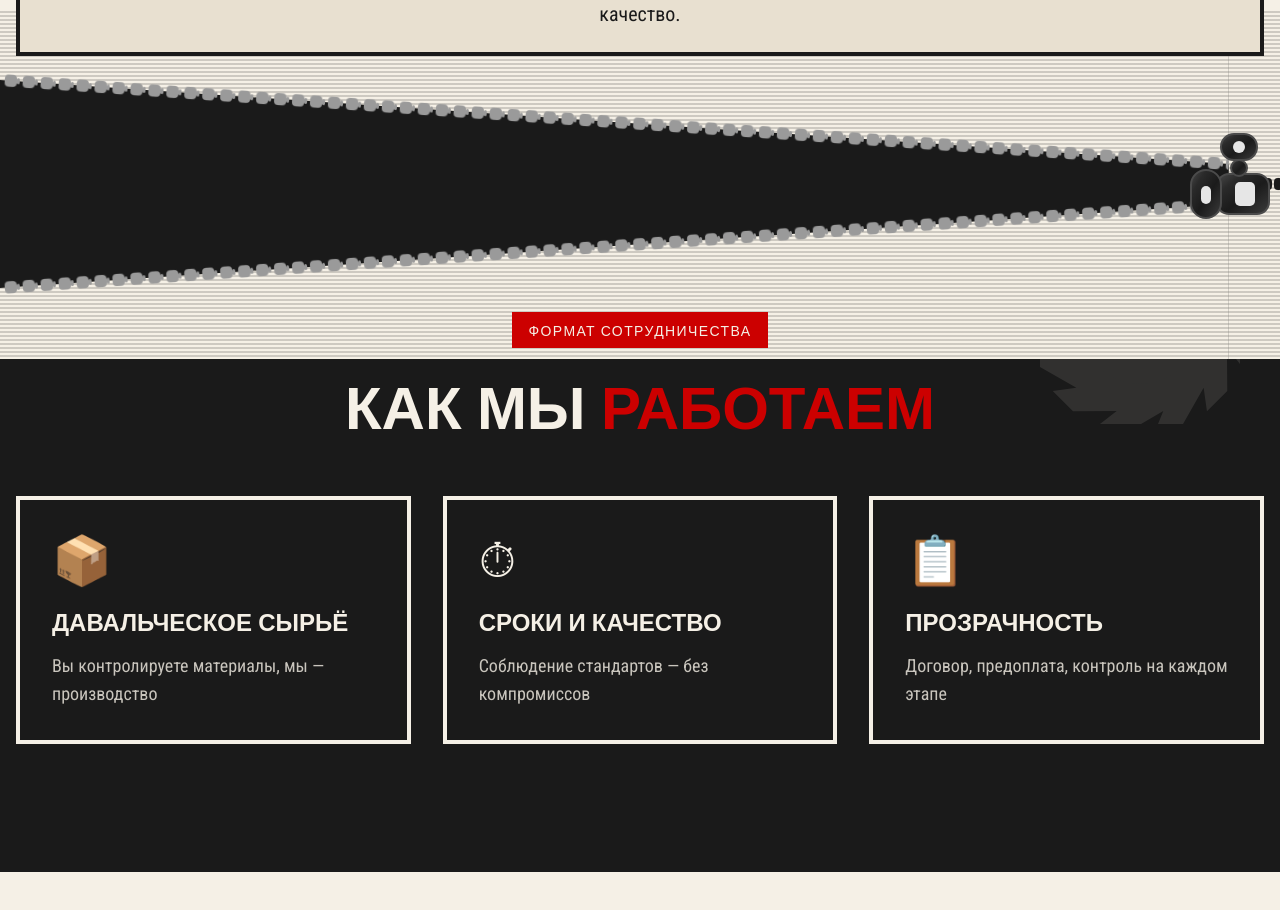
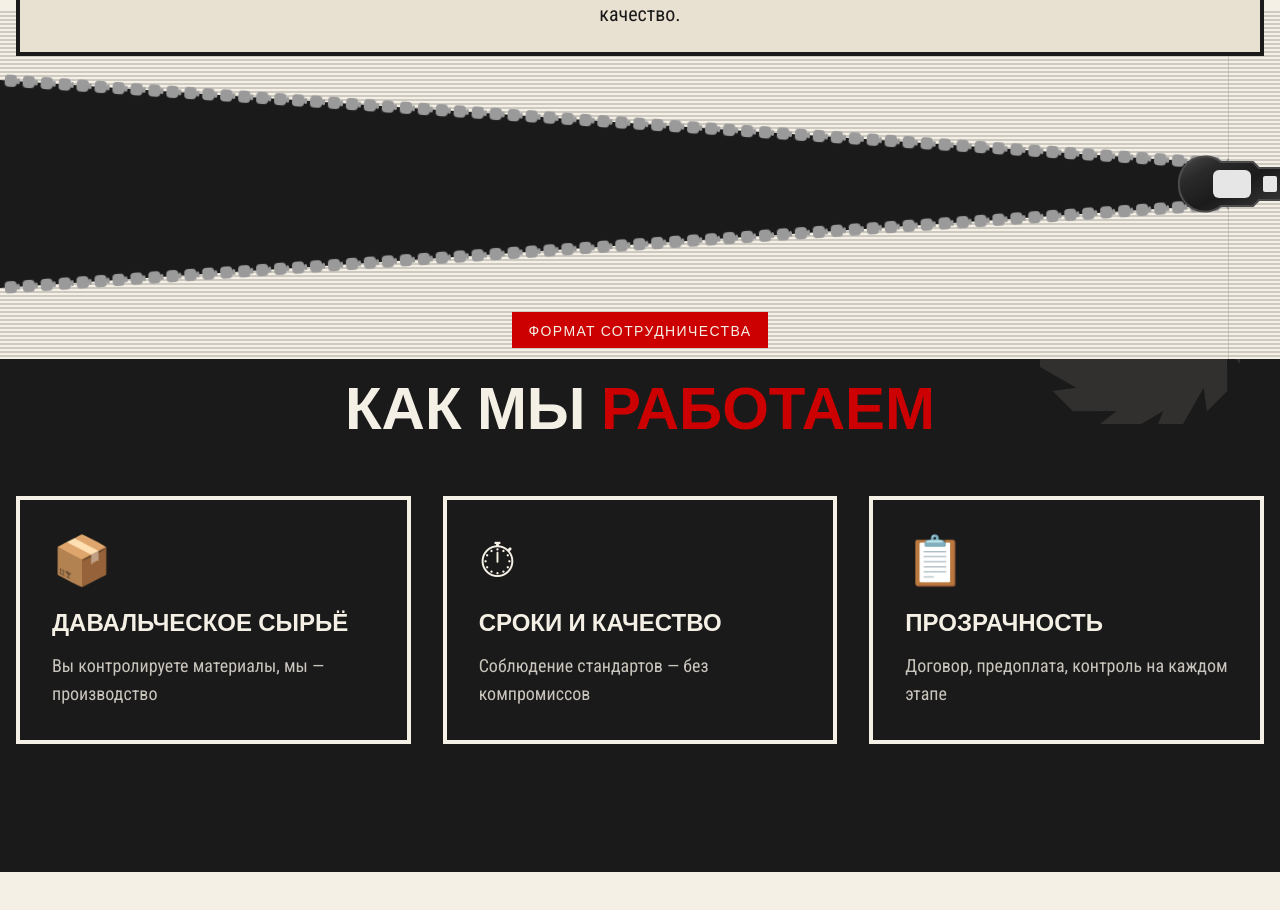
Before and after one commit to spbotdel/sewing, a Next.js app: page / in a window 1280 px wide. Shown: the part 1821-2731 px from the top of the page. Built offline with nearby package versions, Linux system fonts and the light colour scheme.

Commit message:
Redraw zipper slider from scratch

```diff
--- a/components/zipper-divider.tsx
+++ b/components/zipper-divider.tsx
@@ -393,51 +393,38 @@ export function ZipperDivider({ fromTheme, toTheme }: ZipperDividerProps) {
                 <stop offset="60%" stopColor="rgba(255,255,255,0)" />
               </linearGradient>
             </defs>
-            <rect
-              x="20"
-              y="30"
-              width="52"
-              height="40"
-              rx="12"
+            <path
+              d="M8 44
+                 H30
+                 L36 38
+                 H68
+                 A26 26 0 0 1 110 60
+                 A26 26 0 0 1 68 82
+                 H36
+                 L30 76
+                 H8
+                 Z"
               fill={`url(#${sliderGradientId})`}
               stroke={sliderEdge}
               strokeWidth="2"
+              strokeLinejoin="round"
             />
-            <rect
-              x="68"
-              y="26"
-              width="30"
-              height="48"
-              rx="15"
-              fill={`url(#${sliderGradientId})`}
-              stroke={sliderEdge}
-              strokeWidth="2"
+            <path
+              d="M44 46
+                 H70
+                 A6 6 0 0 1 76 52
+                 V68
+                 A6 6 0 0 1 70 74
+                 H44
+                 A6 6 0 0 1 38 68
+                 V52
+                 A6 6 0 0 1 44 46
+                 Z"
+              fill={sliderSlot}
             />
-            <rect
-              x="42"
-              y="68"
-              width="16"
-              height="16"
-              rx="8"
-              fill={`url(#${sliderGradientId})`}
-              stroke={sliderEdge}
-              strokeWidth="2"
-            />
-            <rect
-              x="32"
-              y="84"
-              width="36"
-              height="26"
-              rx="13"
-              fill={`url(#${sliderGradientId})`}
-              stroke={sliderEdge}
-              strokeWidth="2"
-            />
-            <circle cx="50" cy="97" r="6" fill={sliderSlot} />
-            <rect x="34" y="38" width="20" height="24" rx="5" fill={sliderSlot} />
-            <rect x="78" y="40" width="10" height="18" rx="5" fill={sliderSlot} />
+            <rect x="12" y="52" width="14" height="16" rx="2" fill={sliderSlot} />
             <path
-              d="M24 34 L90 34"
+              d="M14 46 L94 46"
               stroke={`url(#${sliderHighlightId})`}
               strokeWidth="2"
               strokeLinecap="round"
```
